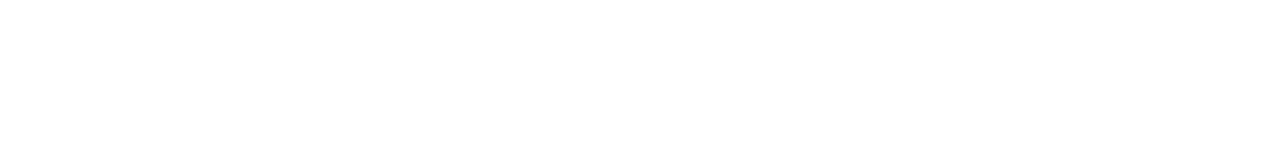
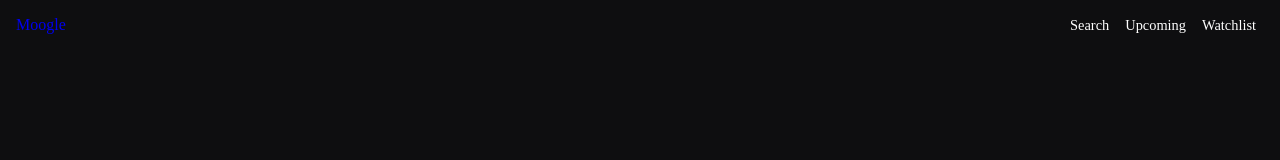
Before and after one commit to loganlee-lth/Moogle, a website: page index.html in a window 1280 px wide. Drawn offline with Linux system fonts and the light colour scheme.

Commit message:
Create the HTML for the header so that it matches the figma example. Ref #1

```diff
--- a/css/layout.css
+++ b/css/layout.css
@@ -0,0 +1,26 @@
+.container {
+  max-width: 1100px;
+  margin: 0 auto;
+  padding: 2rem 0;
+}
+
+.row {
+  display: flex;
+}
+
+.column-full {
+  flex-basis: 100%;
+}
+
+.column-half {
+  flex-basis: 50%;
+}
+
+.space-between {
+  display: flex;
+  justify-content: space-between;
+}
+
+.align-center {
+  align-items: center;
+}
--- a/css/reset.css
+++ b/css/reset.css
@@ -1,7 +1,10 @@
 * {
+  margin: 0;
+  padding: 0;
   box-sizing: border-box;
+  text-decoration: none;
 }
 
 body {
-  margin: 0;
+  background-color: #0e0e10;
 }
--- a/css/styles.css
+++ b/css/styles.css
@@ -0,0 +1,15 @@
+header {
+  max-width: 1400px;
+  margin: 0 auto;
+  padding: 1rem;
+}
+
+ul {
+  list-style: none;
+}
+
+ul a {
+  color: #fff;
+  font-size: 0.9rem;
+  padding: 0.5rem;
+}
--- a/index.html
+++ b/index.html
@@ -10,8 +10,24 @@
   <link rel="stylesheet" href="css/styles.css">
 </head>
 <body>
+
+
   <header>
+    <!-- Header (navbar) -->
+    <nav class="row">
+      <div class="column-full space-between align-center">
+        <a href="#" class="logo">Moogle</a>
+        <ul class="row">
+          <li><a href="#">Search</a></li>
+          <li><a href="#">Upcoming</a></li>
+          <li><a href="#">Watchlist</a></li>
+        </ul>
+      </div>
+    </nav>
+
   </header>
+
+
   <main>
   </main>
   <script src="js/data.js"></script>
```
Also changed, not shown: 1 other file.
